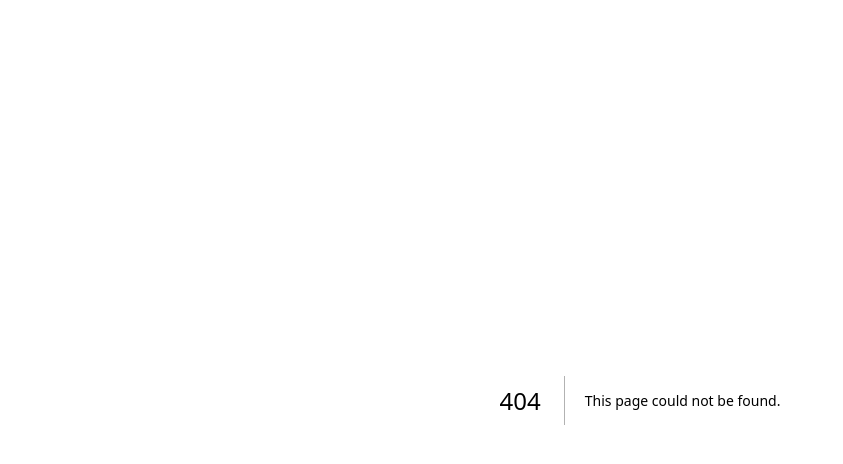
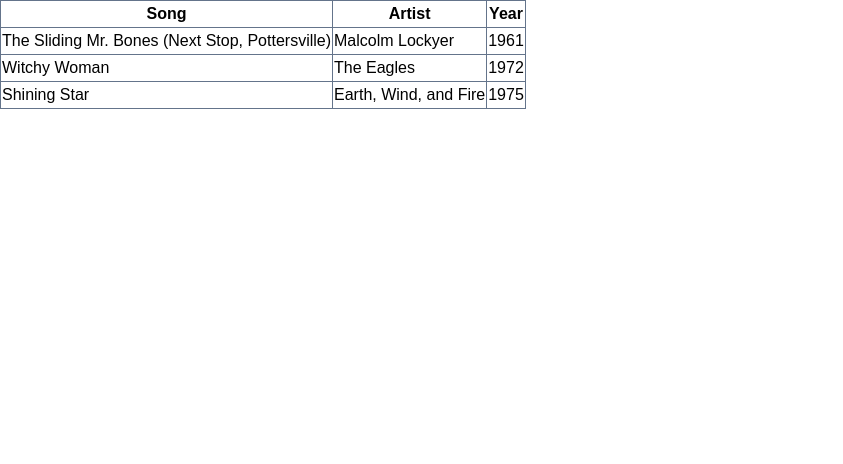
Before and after one commit to A210512/promo, a Next.js app: page /stock in a window 1280 px wide. Before the commit this address had no page. Shown: the top 464 px of the page, without its empty margins (0-843 px from the left). Built offline with nearby package versions, Linux system fonts and the light colour scheme.

Commit message:
end blackFriday

```diff
--- /dev/null
+++ b/src/app/1page.tsx
@@ -0,0 +1,75 @@
+import Brands from '@/components/Brands'
+import Cards from '@/components/Cards'
+import Phone from '@/components/Phone'
+import Footer from '@/components/footer/Footer'
+import Header from '@/components/header/Header'
+import Script from 'next/script'
+
+const fetchData = () =>
+  fetch(
+    'https://opensheet.elk.sh/1SKKEFQiYRQ-ZVCRIE00r-kw77todBaAY2MSWE9W6VIY/list',
+    {
+      next: { revalidate: 1800 },
+    }
+  ).then((res) => res.json())
+
+export default async function Home() {
+  const data = await fetchData()
+  const filteredData = data.filter(
+    (item: any) =>
+      item.blackFriday === 'TRUE' &&
+      (item.warehouse === 'Novokuznetskaya' ||
+        item.warehouse === 'Novokuznetskaya - consig') &&
+      item.status === 'В продаже'
+  )
+  const mostFavData = filteredData.filter(
+    (item: any) => item.mostFav === 'TRUE'
+  )
+  const bigSaleData = filteredData.filter(
+    (item: any) => item.bigSale === 'TRUE'
+  )
+  const brands = ['Adidas', 'Jordan', 'Nike', 'New Balance', 'UGG', 'Yeezy']
+  return (
+    <>
+      <Header />
+      <main className='wrapper  mt-5 xl:mt-[50px] scroll-smooth bg-white'>
+        <div>
+          <Brands />
+          <Cards name={'Most popular'} data={mostFavData} cols={3} />
+          <Cards name={'Big sale'} data={bigSaleData} cols={3} />
+          {brands.map((brandName, index) => {
+            const brandData = filteredData.filter((item: any) =>
+              item.type.includes(brandName)
+            )
+            const cols = index % 2 === 0 ? 3 : 4
+            return (
+              <Cards
+                key={index}
+                name={brandName}
+                data={brandData}
+                cols={cols}
+              />
+            )
+          })}
+        </div>
+      </main>
+      <Footer />
+      <Phone />
+
+      <Script id='metrika-counter' strategy='afterInteractive'>
+        {`(function(m,e,t,r,i,k,a){m[i]=m[i]||function(){(m[i].a=m[i].a||[]).push(arguments)};
+   m[i].l=1*new Date();
+   for (var j = 0; j < document.scripts.length; j++) {if (document.scripts[j].src === r) { return; }}
+   k=e.createElement(t),a=e.getElementsByTagName(t)[0],k.async=1,k.src=r,a.parentNode.insertBefore(k,a)})
+   (window, document, "script", "https://mc.yandex.ru/metrika/tag.js", "ym");
+
+   ym(95671241, "init", {
+        clickmap:true,
+        trackLinks:true,
+        accurateTrackBounce:true,
+        webvisor:true
+   });`}
+      </Script>
+    </>
+  )
+}
--- a/src/app/layout.tsx
+++ b/src/app/layout.tsx
@@ -5,8 +5,8 @@
 const inter = Inter({ subsets: ['latin'] })
 
 export const metadata: Metadata = {
-  title: 'YOODJEE - черная пятница',
-  description: 'СКИДКИ ДО 50% С 24.11 по 27.11',
+  title: 'YOODJEE',
+  description: '',
 }
 
 export default function RootLayout({
--- a/src/app/page.tsx
+++ b/src/app/page.tsx
@@ -1,75 +1,43 @@
-import Brands from '@/components/Brands'
-import Cards from '@/components/Cards'
-import Phone from '@/components/Phone'
-import Footer from '@/components/footer/Footer'
-import Header from '@/components/header/Header'
-import Script from 'next/script'
+import Image from 'next/image'
+import styles from '../components/footer/footer.module.scss'
+import Link from 'next/link'
 
-const fetchData = () =>
-  fetch(
-    'https://opensheet.elk.sh/1SKKEFQiYRQ-ZVCRIE00r-kw77todBaAY2MSWE9W6VIY/list',
-    {
-      next: { revalidate: 1800 },
-    }
-  ).then((res) => res.json())
-
-export default async function Home() {
-  const data = await fetchData()
-  const filteredData = data.filter(
-    (item: any) =>
-      item.blackFriday === 'TRUE' &&
-      (item.warehouse === 'Novokuznetskaya' ||
-        item.warehouse === 'Novokuznetskaya - consig') &&
-      item.status === 'В продаже'
-  )
-  const mostFavData = filteredData.filter(
-    (item: any) => item.mostFav === 'TRUE'
-  )
-  const bigSaleData = filteredData.filter(
-    (item: any) => item.bigSale === 'TRUE'
-  )
-  const brands = ['Adidas', 'Jordan', 'Nike', 'New Balance', 'UGG', 'Yeezy']
+const Home = () => {
   return (
-    <>
-      <Header />
-      <main className='wrapper  mt-5 xl:mt-[50px] scroll-smooth bg-white'>
-        <div>
-          <Brands />
-          <Cards name={'Most popular'} data={mostFavData} cols={3} />
-          <Cards name={'Big sale'} data={bigSaleData} cols={3} />
-          {brands.map((brandName, index) => {
-            const brandData = filteredData.filter((item: any) =>
-              item.type.includes(brandName)
-            )
-            const cols = index % 2 === 0 ? 3 : 4
-            return (
-              <Cards
-                key={index}
-                name={brandName}
-                data={brandData}
-                cols={cols}
-              />
-            )
-          })}
+    <div className='bg-gradient-to-r from-gray-300 to-gray-100'>
+      <div className='flex items-center flex-col gap-10 justify-center h-[100vh] '>
+        <Image
+          src='/yoodjee_logo.svg'
+          width={300}
+          height={100}
+          alt='yoodjee logo'
+        />
+        <div className={styles.button_block}>
+          <Link
+            href='https://intagram.com/yoodjee'
+            target='_blank'
+            className='button white fursNeue'
+          >
+            Instagram
+          </Link>
+          <Link
+            href='https://t.me/theyoodjee'
+            target='_blank'
+            className='button white fursNeue'
+          >
+            Telegram
+          </Link>
+          <Link
+            href='https://wa.me/79804238759'
+            target='_blank'
+            className='button white fursNeue'
+          >
+            WhatsApp
+          </Link>
         </div>
-      </main>
-      <Footer />
-      <Phone />
-
-      <Script id='metrika-counter' strategy='afterInteractive'>
-        {`(function(m,e,t,r,i,k,a){m[i]=m[i]||function(){(m[i].a=m[i].a||[]).push(arguments)};
-   m[i].l=1*new Date();
-   for (var j = 0; j < document.scripts.length; j++) {if (document.scripts[j].src === r) { return; }}
-   k=e.createElement(t),a=e.getElementsByTagName(t)[0],k.async=1,k.src=r,a.parentNode.insertBefore(k,a)})
-   (window, document, "script", "https://mc.yandex.ru/metrika/tag.js", "ym");
-
-   ym(95671241, "init", {
-        clickmap:true,
-        trackLinks:true,
-        accurateTrackBounce:true,
-        webvisor:true
-   });`}
-      </Script>
-    </>
+      </div>
+    </div>
   )
 }
+
+export default Home
--- /dev/null
+++ b/src/app/stock/page.tsx
@@ -0,0 +1,38 @@
+import Cards from '@/components/Cards'
+
+function Stock() {
+  return (
+    <div>
+      <table className='border-collapse	 border border-slate-500'>
+        <thead>
+          <tr>
+            <th className='border border-slate-500'>Song</th>
+            <th className='border border-slate-500'>Artist</th>
+            <th className='border border-slate-500'>Year</th>
+          </tr>
+        </thead>
+        <tbody>
+          <tr>
+            <td className='border border-slate-500'>
+              The Sliding Mr. Bones (Next Stop, Pottersville)
+            </td>
+            <td className='border border-slate-500'>Malcolm Lockyer</td>
+            <td className='border border-slate-500'>1961</td>
+          </tr>
+          <tr>
+            <td className='border border-slate-500'>Witchy Woman</td>
+            <td className='border border-slate-500'>The Eagles</td>
+            <td className='border border-slate-500'>1972</td>
+          </tr>
+          <tr>
+            <td className='border border-slate-500'>Shining Star</td>
+            <td className='border border-slate-500'>Earth, Wind, and Fire</td>
+            <td className='border border-slate-500'>1975</td>
+          </tr>
+        </tbody>
+      </table>
+    </div>
+  )
+}
+
+export default Stock
```
